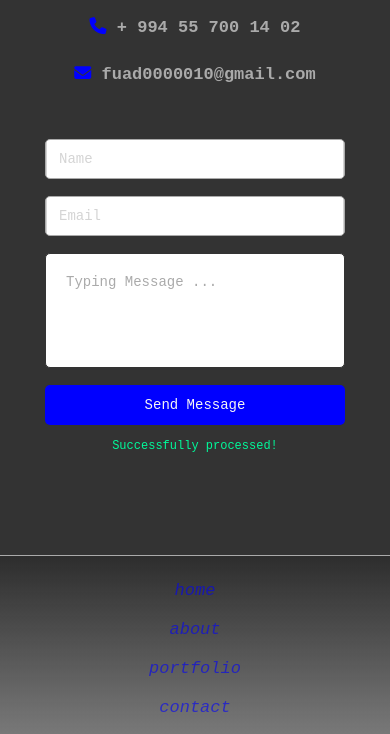
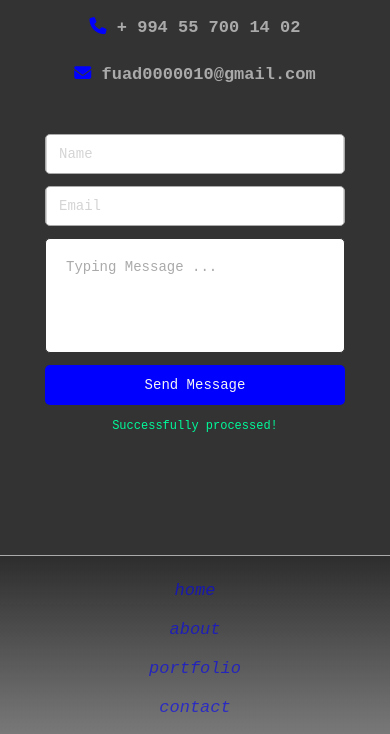
Before and after one commit to fuad-agayev/portfolio, a plain HTML site: page frontend/index.html in a window 390 px wide. Shown: the part 4601-5335 px from the top of the page. Drawn offline with nearby package versions, Linux system fonts and the light colour scheme; a web font is replaced by a local one.

Commit message:
padding is descrease

```diff
--- a/frontend/style.css
+++ b/frontend/style.css
@@ -1287,7 +1287,7 @@ margin-left: 75px;
     width: 300px; height: 40px;
     font-size: 14px;
     color: red;
-    margin-top: 7px;
+    margin-top: 2px;
   }
 
   .contact-area-all .contact-form form input::placeholder{
@@ -1299,7 +1299,7 @@ margin-left: 75px;
     height: 115px;
     color: #000;
     font-size: 14px;
-    margin-top: 7px;
+    margin-top: 2px;
   }
 
   .contact-area-all .contact-form form textarea::placeholder{
@@ -1309,7 +1309,7 @@ margin-left: 75px;
    .contact-area-all .contact-form input[type="submit"]{
     font-size: 14px;
     font-weight: 500;
-    margin-top: 7px;
+    margin-top: 2px;
    }
 
    .contact-area-all .contact-form .success-info p{
@@ -1317,7 +1317,7 @@ margin-left: 75px;
     padding: 4px;
     color: mediumspringgreen;
     font-weight: 500;
-    margin-top: 7px;
+    margin-top: 2px;
   }
 
 }
```
